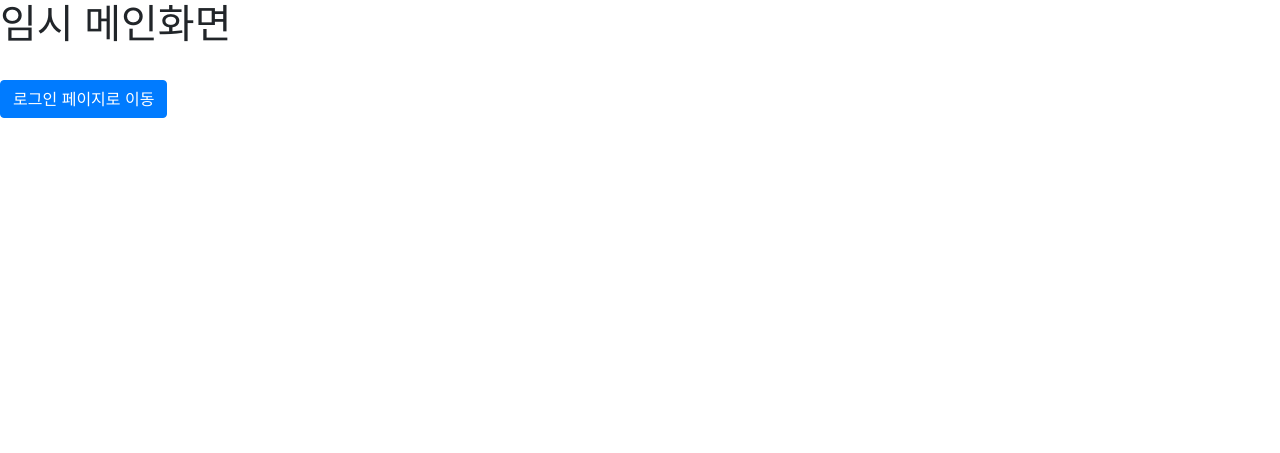
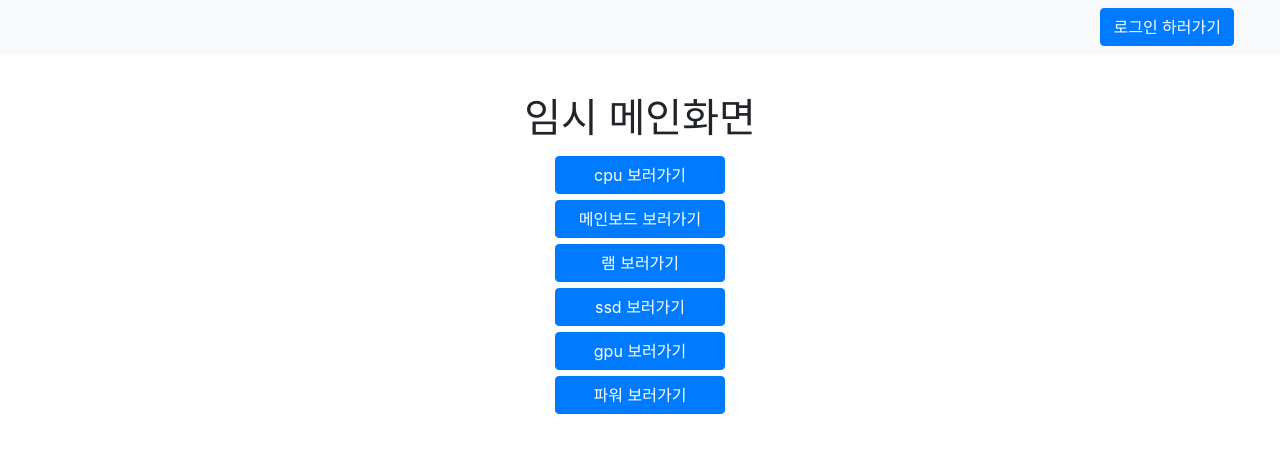
Before and after one commit to woosun/cloudcamp_qrqr, a Django app: page / in a window 1280 px wide. Shown: the top 453 px of the page. Run offline with Django 4.2, Linux system fonts and the light colour scheme.

Commit message:
메인페이지 버튼 및 로그인 디자인

```diff
--- a/qrqr_backend/scret.json
+++ b/qrqr_backend/scret.json
@@ -1,9 +1,9 @@
 {
   "SECRET_KEY": "django-insecure-c$@4%x%fwzj+@x+fi6wl(*qswx&6_b3go5p_i_#b#4+mnnn0!l",
-  "DB_NAME": "",
-  "DB_USER": "",
-  "DB_PASSWORD": "",
-  "DB_HOST": "",
+  "DB_NAME": "qrqr",
+  "DB_USER": "gedflow",
+  "DB_PASSWORD": "qwer1234",
+  "DB_HOST": "oud.kr",
   "DB_PORT": "8306",
   "EMAIL_HOST": "smtp.gmail.com" ,
   "EMAIL_PORT": "587",
--- a/qrqr_backend/templates/main.html
+++ b/qrqr_backend/templates/main.html
@@ -3,14 +3,57 @@
 <head>
     <meta charset="UTF-8">
     <title>main</title>
+
+  <style>
+  .top {
+    margin-top: 6px;
+  }
+  .contents{
+    width: 170px
+  }
+</style>
+
 </head>
 <body>
   {% extends "base.html" %}
   {% block content %}
-    <h1>임시 메인화면</h1>
-  <br>
-    <a class="btn btn-primary" role="button" aria-disabled="true" href="{% url 'login' %}" type="">로그인 페이지로 이동</a>
+<nav class="navbar bg-light">
+  <div class="container-fluid">
+     <div class="col-12"><input type="button" class="btn btn-primary float-right" value="로그인 하러가기"  onclick = "location.href = '{% url 'login' %}'"></div>
+  </div>
+</nav>
+
+  <div class="row text-center">
+    <div class="col-md-12" style="margin-top: 40px">
+      <h1>임시 메인화면</h1>
+    </div>
+
+    <div class="col-md-12 top">
+      <a class="btn btn-primary contents" role="button" aria-disabled="true" href="{% url 'login' %}" type="">cpu 보러가기</a>
+    </div>
+
+    <div class="col-md-12 top">
+      <a class="btn btn-primary contents" role="button" aria-disabled="true" href="{% url 'login' %}" type="">메인보드 보러가기</a>
+    </div>
+
+    <div class="col-md-12 top">
+      <a class="btn btn-primary contents" role="button" aria-disabled="true" href="{% url 'login' %}" type="">램 보러가기</a>
+    </div>
+
+    <div class="col-md-12 top">
+      <a class="btn btn-primary contents" role="button" aria-disabled="true" href="{% url 'login' %}" type="">ssd 보러가기</a>
+    </div>
+
+    <div class="col-md-12 top">
+      <a class="btn btn-primary contents" role="button" aria-disabled="true" href="{% url 'login' %}" type="">gpu 보러가기</a>
+    </div>
+
+    <div class="col-md-12 top">
+      <a class="btn btn-primary contents" role="button" aria-disabled="true" href="{% url 'login' %}" type="">파워 보러가기</a>
+    </div>
+
+  </div>
   {% endblock %}
-    <a href="{% url 'product/
+
 </body>
 </html>
```
Also changed, not shown: qrqr_backend/product/views.py (line endings or trailing spaces).
